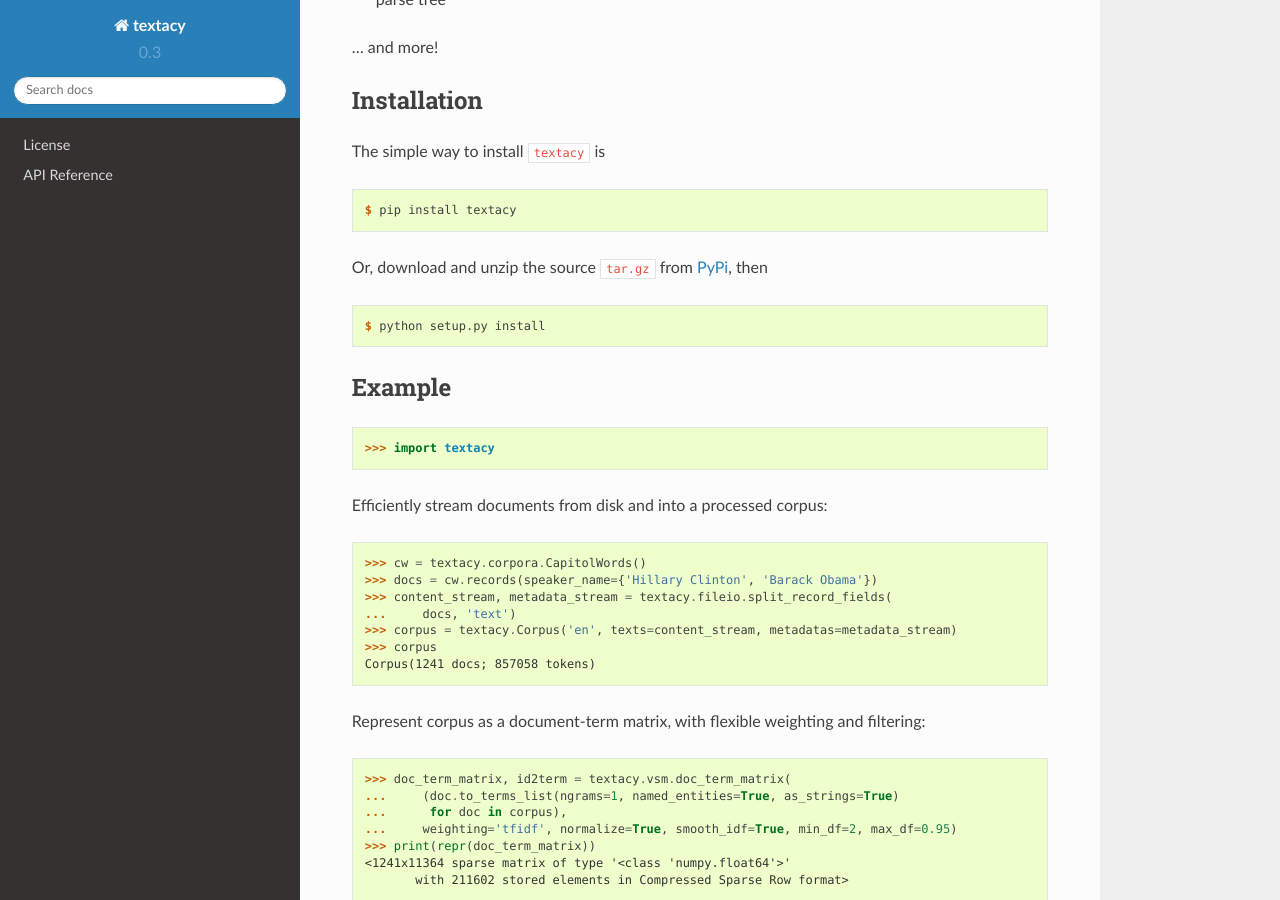
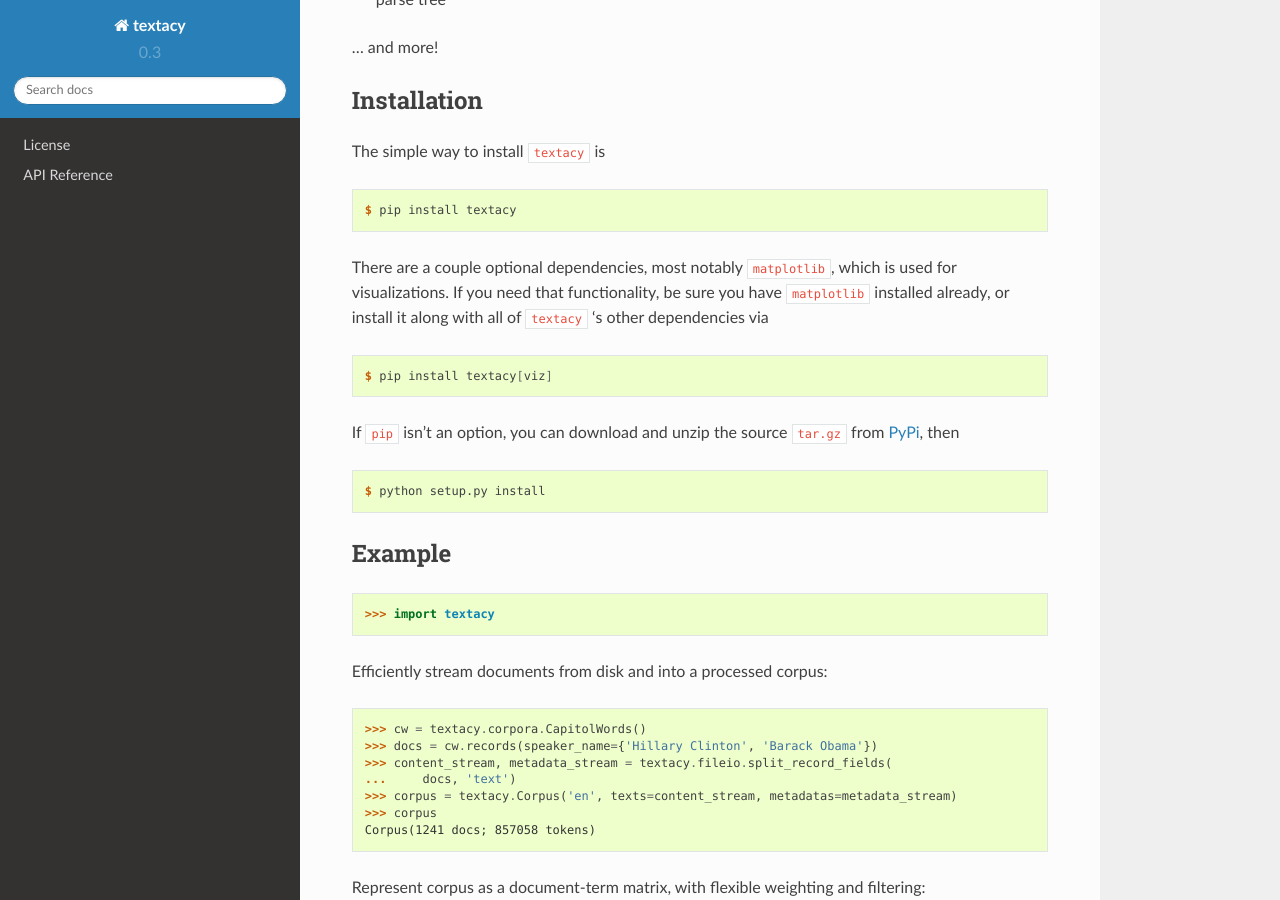
Before and after one commit to chartbeat-labs/textacy, a Sphinx documentation site: the page built from docs/source/index.rst, in a window 1280 px wide and 900 px high, scrolled down 663 px. Built offline with Sphinx 7.4.7 and the Read the Docs theme 2.0.0, drawn with Linux system fonts in a browser that asks for light colours.

Commit message:
Updated docs for optional viz dependencies

```diff
--- a/docs/source/index.rst
+++ b/docs/source/index.rst
@@ -30,7 +30,13 @@ The simple way to install ``textacy`` is
 
     $ pip install textacy
 
-Or, download and unzip the source ``tar.gz`` from  PyPi_, then
+There are a couple optional dependencies, most notably ``matplotlib``, which is used for visualizations. If you need that functionality, be sure you have ``matplotlib`` installed already, or install it along with all of ``textacy`` 's other dependencies via
+
+.. code-block:: console
+
+    $ pip install textacy[viz]
+
+If ``pip`` isn't an option, you can download and unzip the source ``tar.gz`` from  PyPi_, then
 
 .. code-block:: console
 
```
Also changed, not shown: README.rst (+7 -1 lines).
